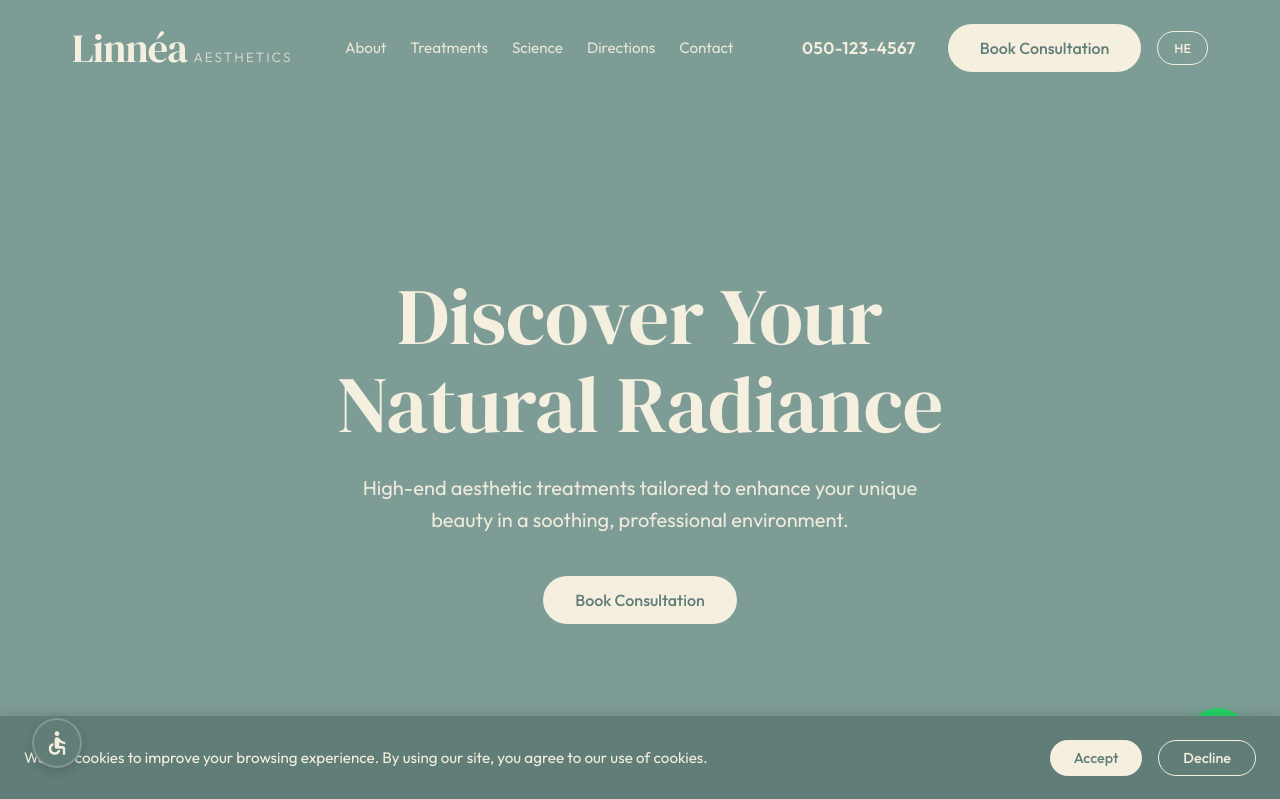
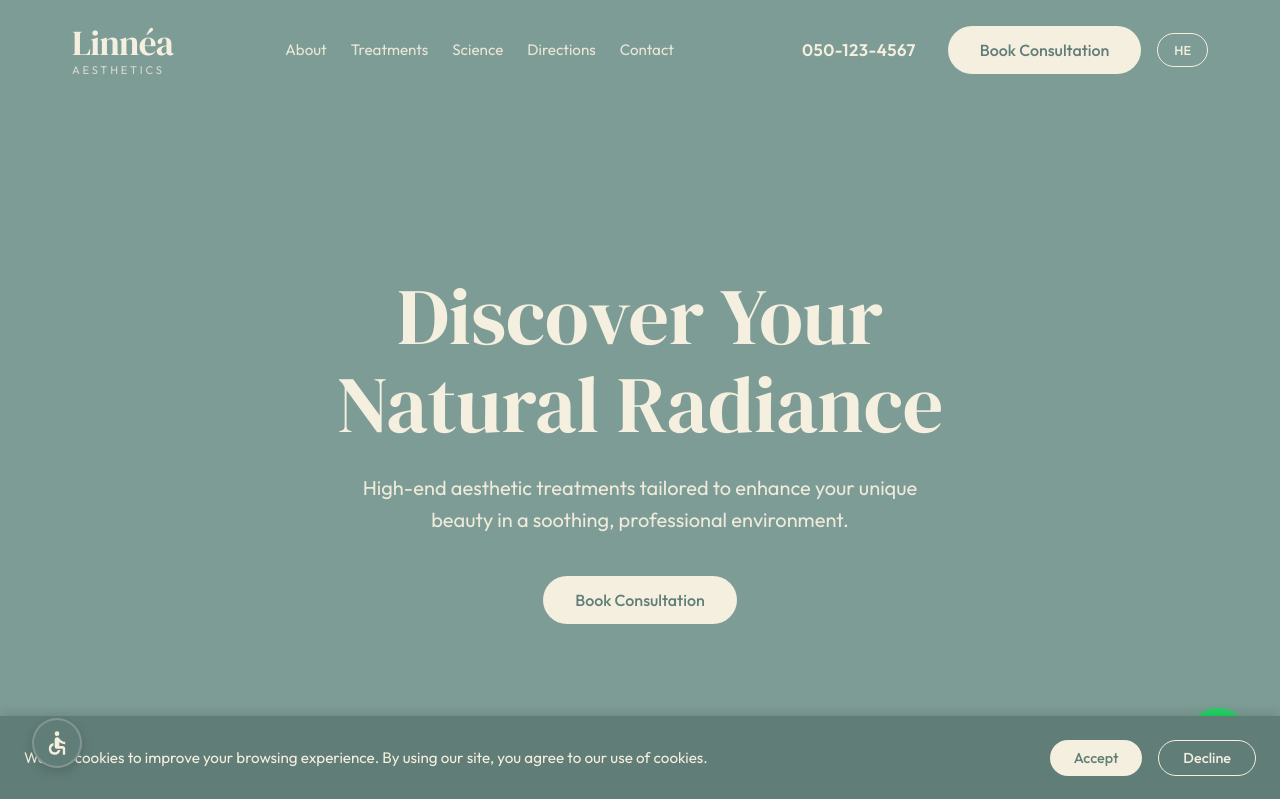
Before and after one commit to shaishi/linnea-clinic-landing-page, a website built with Vite: page index.html in a window 1280 px wide. Shown: the top 799 px of the page. Built offline with nearby package versions, Linux system fonts and the light colour scheme; files whose address does not match are found by name.

Commit message:
CSS: Logo column layout - Linnéa + AESTHETICS stack vertically, centers perfectly with nav buttons

```diff
--- a/style.css
+++ b/style.css
@@ -178,26 +178,28 @@ html[dir="rtl"] .nav-container {
 /* Creating the logo with text */
 .brand-logo {
   font-family: var(--font-serif);
-  font-size: 2.5rem;
+  font-size: 2.2rem;
   font-weight: 400;
   color: var(--aura-cream);
   letter-spacing: -0.02em;
   position: relative;
   display: flex;
-  align-items: baseline;
-  gap: 0.4rem;
+  flex-direction: column;
+  align-items: flex-start;
+  gap: 0;
   direction: ltr;
-  line-height: 1;
+  line-height: 1.1;
 }
 
 .brand-subtitle {
   font-family: var(--font-sans);
-  font-size: 0.85rem;
-  font-weight: 300;
+  font-size: 0.7rem;
+  font-weight: 400;
   text-transform: uppercase;
-  letter-spacing: 0.15em;
-  opacity: 0.8;
+  letter-spacing: 0.25em;
+  opacity: 0.75;
   color: inherit;
+  margin-top: 1px;
 }
 
 
```
